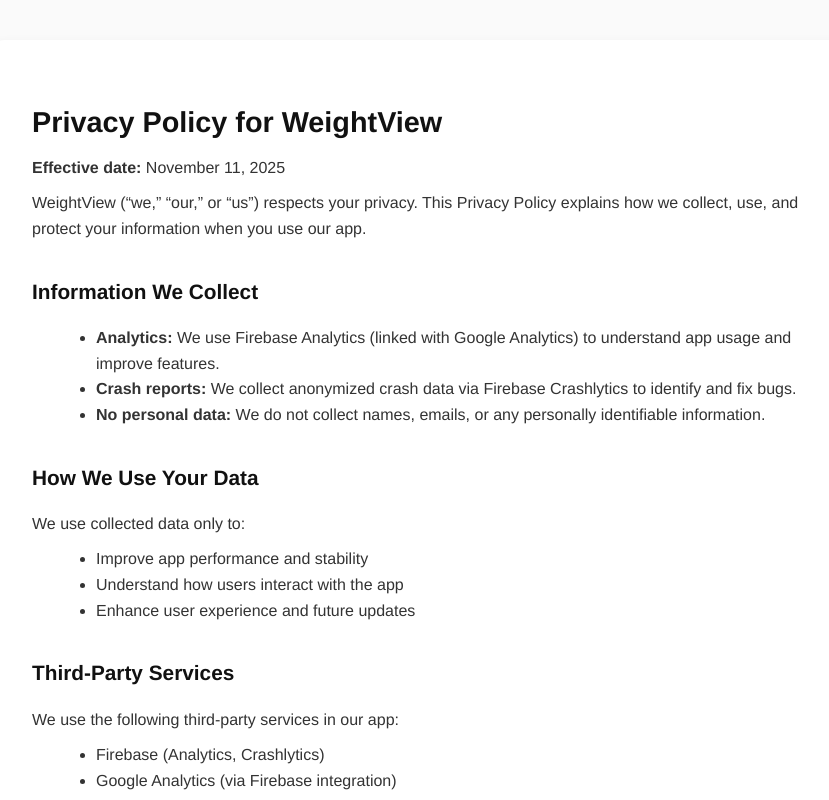
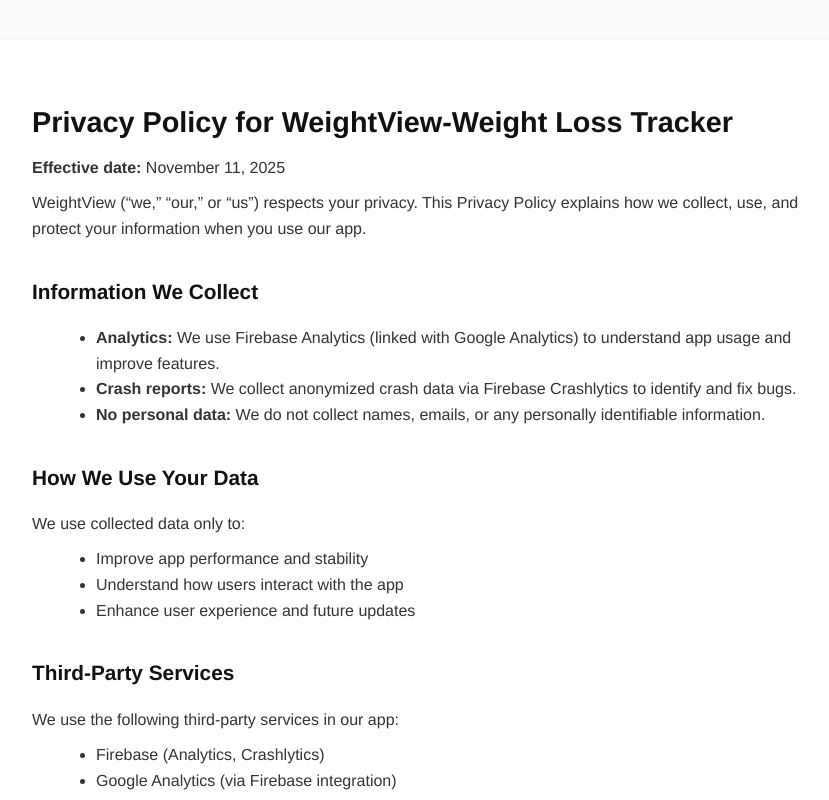
Before and after one commit to gcoppard/weight_view_about, a plain HTML site: page docs/index.html in a window 1280 px wide. Shown: the top 800 px of the page, without its empty margins (208-1037 px from the left). Drawn offline with Linux system fonts and the light colour scheme.

Commit message:
Changed title

```diff
--- a/docs/index.html
+++ b/docs/index.html
@@ -55,7 +55,7 @@
 </head>
 <body>
   <div class="container">
-    <h1>Privacy Policy for WeightView</h1>
+    <h1>Privacy Policy for WeightView-Weight Loss Tracker</h1>
     <p><strong>Effective date:</strong> November 11, 2025</p>
 
     <p>
```
